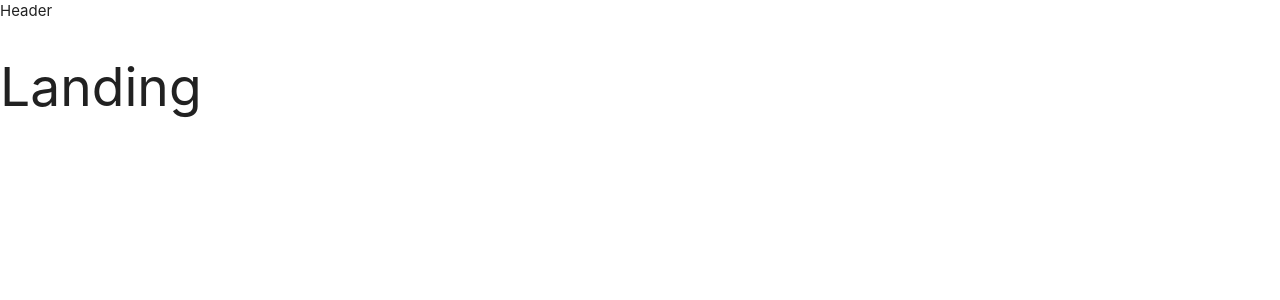
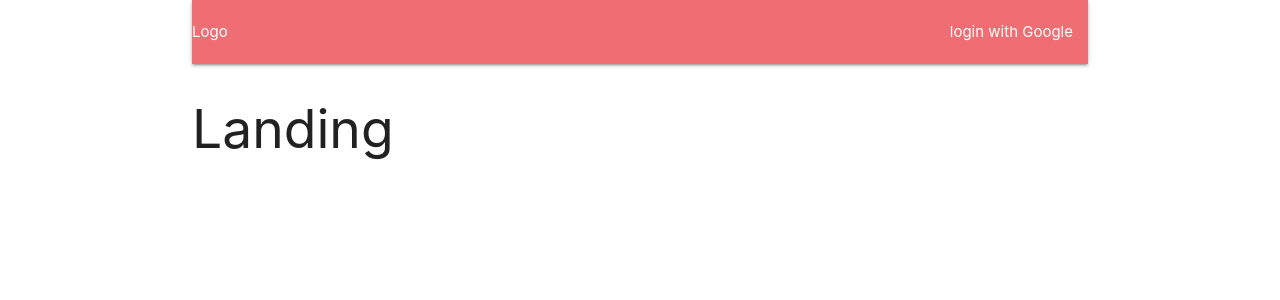
Before and after one commit to Tiiso/Client-Feedback, a React (Create React App) app in the folder client/: page / in a window 1280 px wide. Shown: the top 300 px of the page. Built offline with nearby package versions, Linux system fonts and the light colour scheme.

Commit message:
Refactoring The App

```diff
--- a/client/package.json
+++ b/client/package.json
@@ -3,13 +3,15 @@
   "version": "0.1.0",
   "private": true,
   "dependencies": {
+    "axios": "^0.19.0",
     "http-proxy-middleware": "^0.20.0",
     "react": "^16.9.0",
     "react-dom": "^16.9.0",
     "react-redux": "^7.1.1",
     "react-router-dom": "^5.1.0",
     "react-scripts": "3.1.1",
-    "redux": "^4.0.4"
+    "redux": "^4.0.4",
+    "redux-thunk": "^2.3.0"
   },
   "scripts": {
     "start": "react-scripts start",
--- /dev/null
+++ b/client/src/actions/types.js
@@ -0,0 +1 @@
+export const FETCH_USER = 'fetch_ user';
--- a/client/src/components/App.js
+++ b/client/src/components/App.js
@@ -1,4 +1,4 @@
-import React from 'react';
+import React, {Component} from 'react';
 import { BrowserRouter, Route } from 'react-router-dom';
 
 import Header from './Header';
@@ -6,9 +6,16 @@ const Dashboard = () => <h2>Dashboard</h2>
 const SurveyNew = () => <h2>SurveyNew</h2>
 const Landing = () => <h2>Landing</h2>
 
-const App = () => {
+class App extends Component {
+  //checks if user is loggedin or not
+  //displays content based on user login status
+  componentDidMount() {
+
+  }
+
+  render() {
     return (
-        <div>
+        <div className="container">
             <BrowserRouter>
               <div>
                 <Header />
@@ -19,6 +26,7 @@ const App = () => {
             </BrowserRouter>
         </div>
     );
+  }
 };
 
   export default App;
--- a/client/src/components/Header.js
+++ b/client/src/components/Header.js
@@ -3,9 +3,14 @@ import React, { Component } from 'react';
 class Header extends Component {
     render() {
         return (
-            <div>
-                Header
+        <nav>
+            <div className="nav-wrapper">
+            <a href="#" class="left-brand-logo">Logo</a>
+            <ul className="right">
+            <li><a href="">login with Google</a></li>
+            </ul>
             </div>
+        </nav>
         );
     }
 }
--- a/client/src/index.js
+++ b/client/src/index.js
@@ -3,11 +3,12 @@ import React from 'react';
 import ReactDOM from 'react-dom';
 import { Provider } from 'react-redux';
 import { createStore, applyMiddleware } from 'redux';
+import reduxThunk from 'redux-thunk';
 
 import App from './components/App';
 import reducers from './reducers';
 
-const store = createStore(reducers => [], {}, applyMiddleware());
+const store = createStore(reducers => [], {}, applyMiddleware(reduxThunk));
 
 ReactDOM.render(
     //provider tracks changes from the store and updates the app
```
Also changed, not shown: client/src/actions/index.js (added, +11 -0 lines), 1 other file (tests, documents, lock files or other folders).
